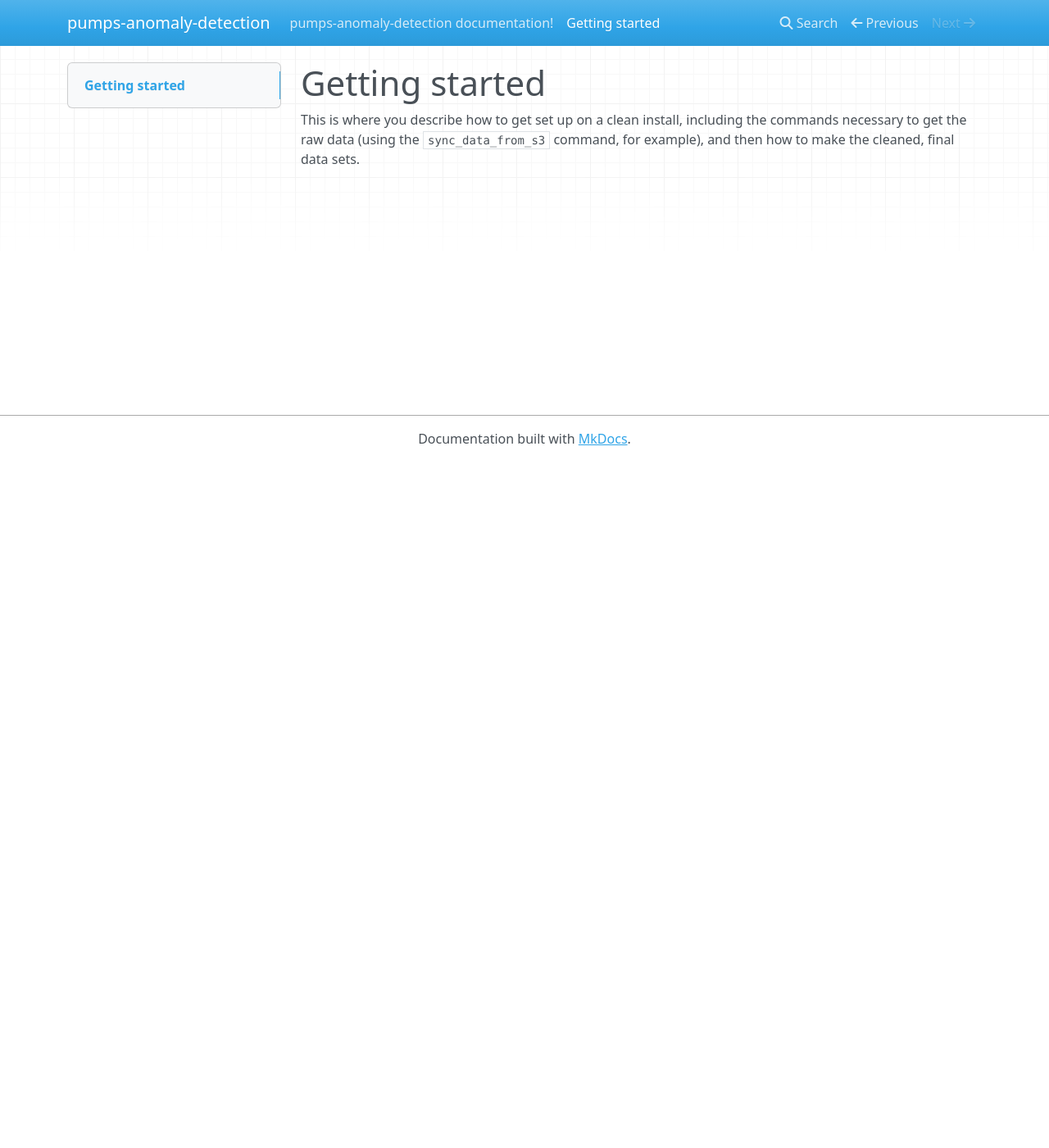
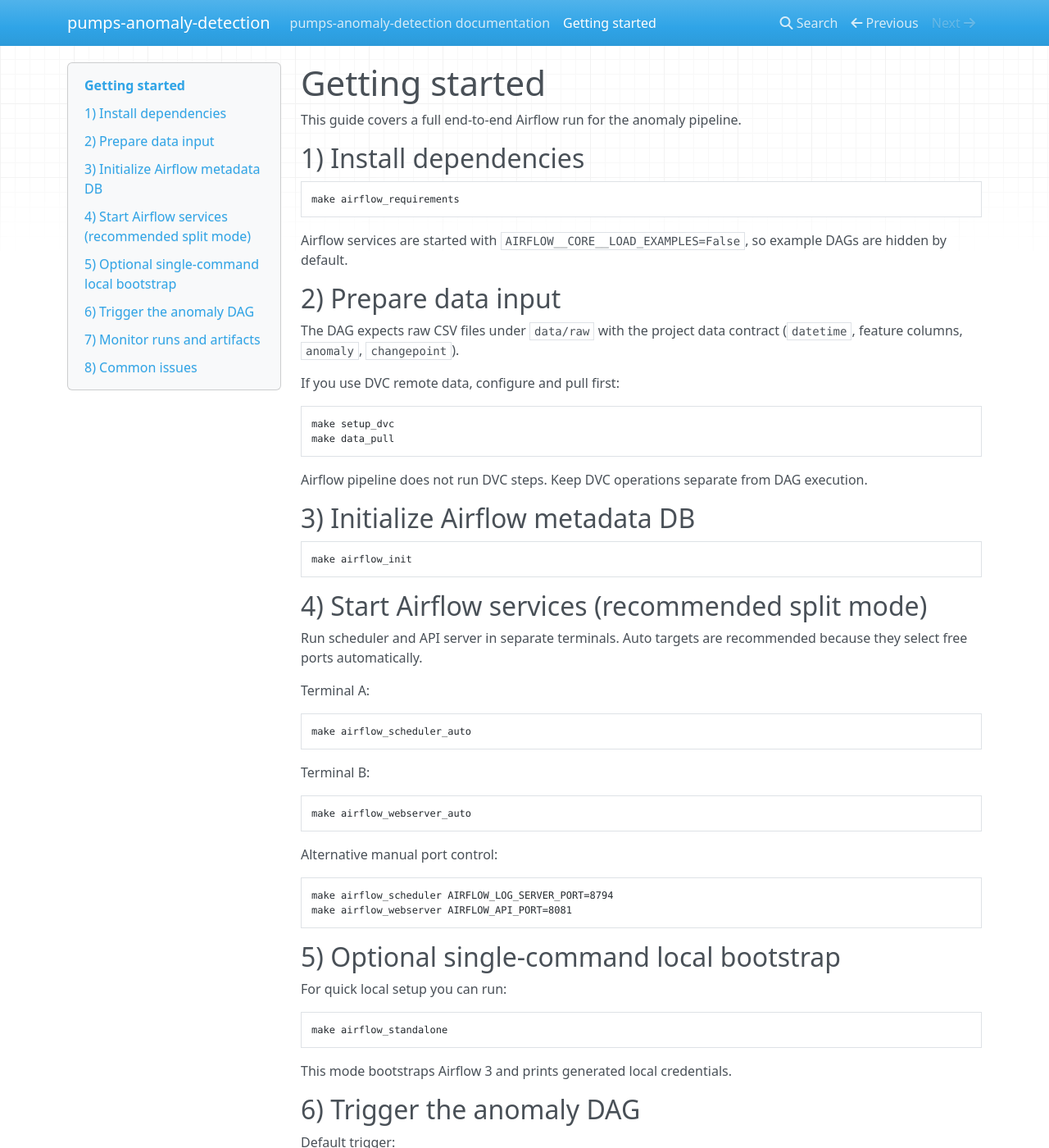
Before and after one commit to huh-itmo-y27/PARDON, an MkDocs documentation site: the page built from docs/docs/getting-started.md, in a window 1280 px wide and 1400 px high. Shown: the whole window at 82% size. Built offline with MkDocs 1.6.1, drawn with Linux system fonts in a browser that asks for light colours; nearby versions of some CDN libraries; some of the changed text lies outside the part shown.

Commit message:
docs: enhance getting started guide and project overview for anomaly detection pipeline

````diff
--- a/docs/docs/getting-started.md
+++ b/docs/docs/getting-started.md
@@ -1,6 +1,110 @@
-Getting started
-===============
+# Getting started
 
-This is where you describe how to get set up on a clean install, including the
-commands necessary to get the raw data (using the `sync_data_from_s3` command,
-for example), and then how to make the cleaned, final data sets.
+This guide covers a full end-to-end Airflow run for the anomaly pipeline.
+
+## 1) Install dependencies
+
+```bash
+make airflow_requirements
+```
+
+Airflow services are started with `AIRFLOW__CORE__LOAD_EXAMPLES=False`, so
+example DAGs are hidden by default.
+
+## 2) Prepare data input
+
+The DAG expects raw CSV files under `data/raw` with the project data contract
+(`datetime`, feature columns, `anomaly`, `changepoint`).
+
+If you use DVC remote data, configure and pull first:
+
+```bash
+make setup_dvc
+make data_pull
+```
+
+Airflow pipeline does not run DVC steps. Keep DVC operations separate from DAG
+execution.
+
+## 3) Initialize Airflow metadata DB
+
+```bash
+make airflow_init
+```
+
+## 4) Start Airflow services (recommended split mode)
+
+Run scheduler and API server in separate terminals. Auto targets are recommended
+because they select free ports automatically.
+
+Terminal A:
+
+```bash
+make airflow_scheduler_auto
+```
+
+Terminal B:
+
+```bash
+make airflow_webserver_auto
+```
+
+Alternative manual port control:
+
+```bash
+make airflow_scheduler AIRFLOW_LOG_SERVER_PORT=8794
+make airflow_webserver AIRFLOW_API_PORT=8081
+```
+
+## 5) Optional single-command local bootstrap
+
+For quick local setup you can run:
+
+```bash
+make airflow_standalone
+```
+
+This mode bootstraps Airflow 3 and prints generated local credentials.
+
+## 6) Trigger the anomaly DAG
+
+Default trigger:
+
+```bash
+make airflow_unpause
+make airflow_trigger MODEL=isolation_forest
+```
+
+Custom templated runtime parameters:
+
+```bash
+uv run airflow dags trigger anomaly_detection_orchestration \
+  --conf '{"model_name":"lstm_ae","time_steps":30,"register_model":false}'
+```
+
+## 7) Monitor runs and artifacts
+
+The DAG writes run-scoped outputs to:
+
+- `data/airflow_runs/anomaly_detection_orchestration/<ts_nodash>/processed`
+- `data/airflow_runs/anomaly_detection_orchestration/<ts_nodash>/models`
+- `data/airflow_runs/anomaly_detection_orchestration/<ts_nodash>/predictions`
+
+Useful checks:
+
+```bash
+make airflow_list_runs
+```
+
+For experiment tracking, open MLflow UI in another terminal:
+
+```bash
+make mlflow_ui
+```
+
+## 8) Common issues
+
+- **`airflow command not found`**: run `make airflow_requirements`.
+- **`address already in use`**: prefer `airflow_scheduler_auto` and
+  `airflow_webserver_auto`, or pass custom ports.
+- **No data found**: verify `data/raw` contains CSVs or run `make setup_dvc && make data_pull`.
````
Also changed, not shown: docs/docs/index.md (+30 -8 lines).
